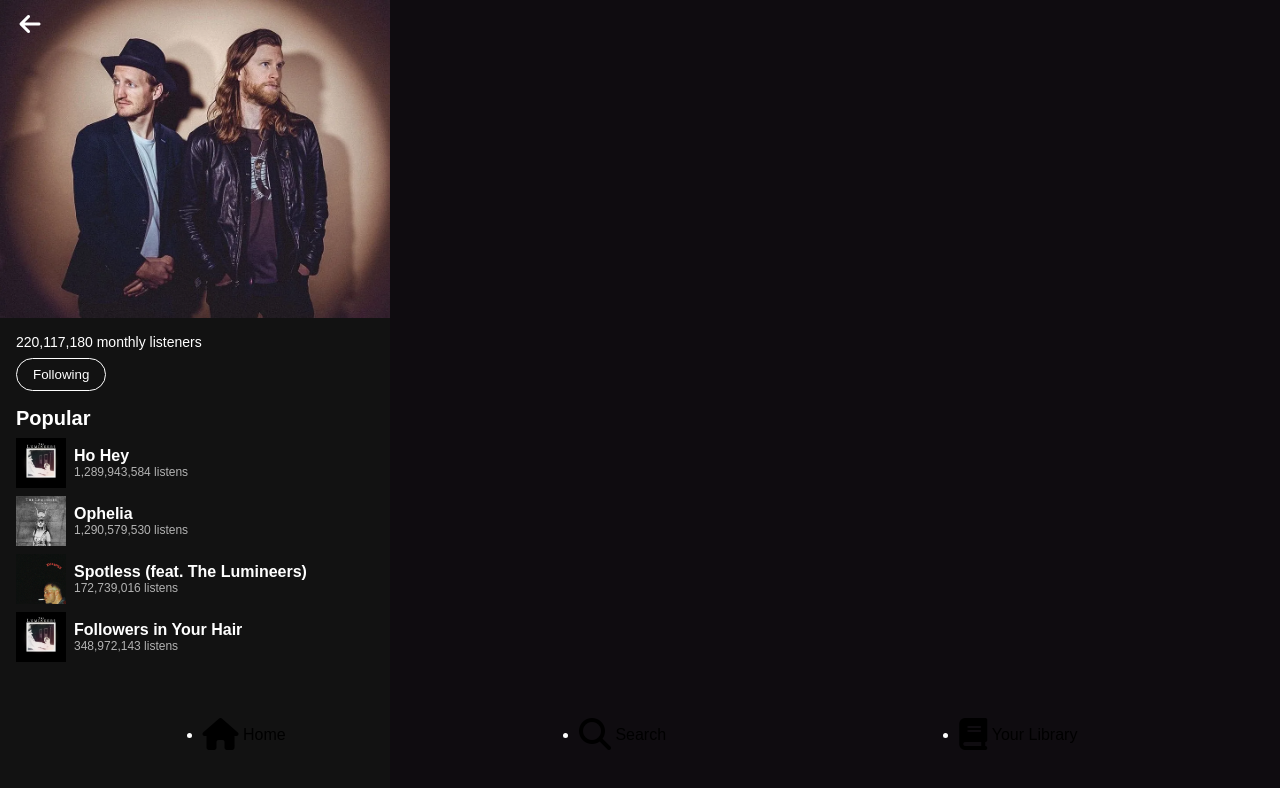
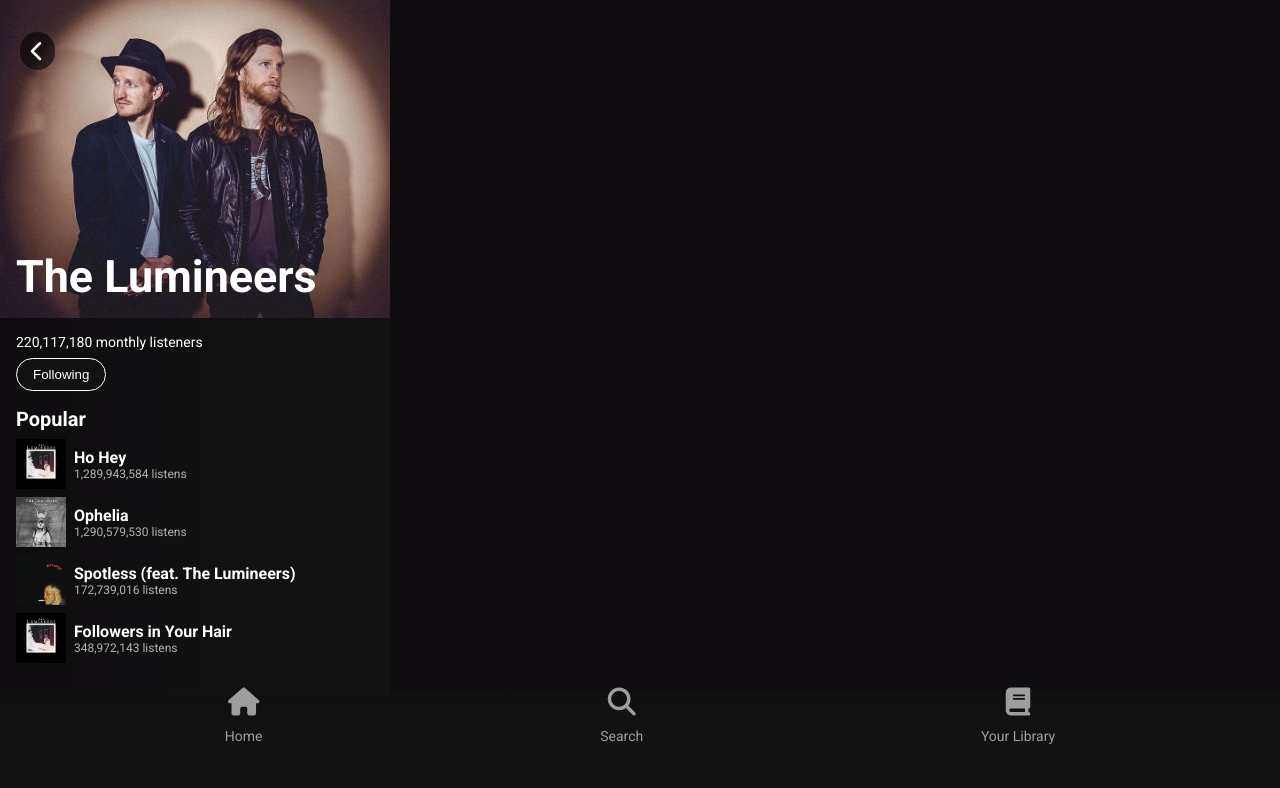
Before and after one commit to rkalbuqp/spotfy-project-group, a website built with webpack: page src/index.html in a window 1280 px wide. Built offline with nearby package versions, Linux system fonts and the light colour scheme; files whose address does not match are found by name.

Commit message:
style: formatação do reader e footer

```diff
--- a/src/index.html
+++ b/src/index.html
@@ -16,18 +16,16 @@
   <body>
     <header>
       <div class="icon-back">
-        <i class="fa-solid fa-arrow-left fa-xl"></i>
+        <i class="fa-solid fa-chevron-left fa-xl"></i>
       </div>
       <img
         class="album-cover"
         src="./assets/the-lumineers.png"
         alt="The Lumineers Album Cover"
       />
-      <!-- <div class="band-info">
-        <img src="./assets/back-icon.png" alt="Back" class="back-icon" /> -->
       <h1>The Lumineers</h1>
-      <!-- </div> -->
     </header>
+
     <main>
       <section>
         <p class="listeners">220,117,180 monthly listeners</p>
@@ -74,18 +72,19 @@
         </article>
       </aside>
     </main>
+
     <footer>
       <nav>
         <ul class="nav-list">
-          <li class="nav-item">
+          <li>
             <i class="fa-solid fa-house fa-2xl icon"></i>
             <span class="label-icon">Home</span>
           </li>
-          <li class="nav-item">
+          <li>
             <i class="fa-solid fa-magnifying-glass fa-2xl icon"></i>
             <span class="label-icon">Search</span>
           </li>
-          <li class="nav-item">
+          <li>
             <i class="fa-solid fa-book fa-2xl icon"></i>
             <span class="label-icon">Your Library</span>
           </li>
--- a/src/styles/_variables.scss
+++ b/src/styles/_variables.scss
@@ -4,7 +4,7 @@
 $text-color-white: #fff;
 $bg-color: linear-gradient(to right, #0f0c10 0%, #121212 70%);
 $nav-color: linear-gradient(
-  to right,
+  to bottom,
   rgba(18, 18, 18, 0) 0%,
   rgba(18, 18, 18, 0.8) 15%,
   rgba(18, 18, 18, 1) 40%
--- a/src/styles/styles.scss
+++ b/src/styles/styles.scss
@@ -1,14 +1,18 @@
 @import "./variables";
 @import "./reset";
+@import url('https://fonts.googleapis.com/css2?family=Roboto:ital,wght@0,100;0,300;0,400;0,500;0,700;0,900;1,100;1,300;1,400;1,500;1,700;1,900&display=swap');
+
+html {
+  font-size: 14px;
+}
 
 body {
-  font-family: Arial, sans-serif;
+  font-family: 'Roboto';
   margin: 0;
   padding: 0;
   background-color: rgba(15, 12, 16, 1);
   color: #fff;
   display: flex;
-  // flex-direction: column;
   height: 100vh;
 }
 
@@ -17,6 +21,13 @@
   width: 390px;
   height: 319px;
   background-color: rgba(18, 18, 18, 1);
+
+  h1 {
+    position: absolute;
+    font-size: 3.2rem;
+    padding: 16px;
+    bottom: 0;
+  }
 
   .album-cover {
     width: 100%;
@@ -32,22 +43,16 @@
     padding: 16px;
     box-sizing: border-box;
     text-align: center;
-
-    h1 {
-      font-size: 50px;
-      margin: 0;
-    }
   }
 }
 
 main {
   width: 390px;
-  height: 526px;
   position: absolute;
   top: 318px;
   padding: 16px;
-  background-color: rgba(18, 18, 18, 1);
   overflow-y: auto;
+  background: $bg-color;
 
   .listeners {
     font-size: 14px;
@@ -70,11 +75,6 @@
     }
 
     .back-icon {
-      // position: absolute;
-      // top: 16px;
-      // left: 16px;
-      // width: 24px;
-      // height: 24px;
       width: 3rem;
       height: 3rem;
       background-color: $secondary-color;
@@ -137,16 +137,9 @@
   position: absolute;
   width: 100%;
   bottom: 0;
-  // height: 92px;
-  // top: 752px;
   padding: 16px 56px 56px 56px;
   gap: 42px;
-  background: linear-gradient(
-    180deg,
-    rgba(18, 18, 18, 0) 0%,
-    rgba(18, 18, 18, 0.8) 14
-  );
-}
+  background: $nav-color;
 
   nav {
     width: 100%;
@@ -157,10 +150,32 @@
     width: 100%;
     align-items: center;
     justify-content: space-around;
+    list-style-type: none;
+
+    li {
+      display: flex;
+      flex-direction: column;
+      align-items: center;
+    }
+  }
 }
 
-$text-color: black;
-$text-color-white: white;
+.label-icon {
+  font-size: 1rem;
+  color: $text-color;
+  margin-top: 1.8rem;
+}
+
+.icon-back {
+  position: absolute;
+  top: 10%;
+  left: 5%;
+  cursor: pointer;
+  color: white;
+  padding: 0.8rem;
+  background-color: rgba(0, 0, 0, 0.6);
+  border-radius: 20px;
+}
 
 .icon {
   color: $text-color;
@@ -173,17 +188,3 @@
     }
   }
 }
-
-.label-icon {
-  font-size: 1rem;
-  color: $text-color;
-  margin-top: 1.8rem;
-}
-
-.icon-back {
-  position: absolute;
-  top: 5%;
-  left: 5%;
-  cursor: pointer;
-  color: white;
-}
```
Lines whose indentation alone changed are shown as unchanged.
